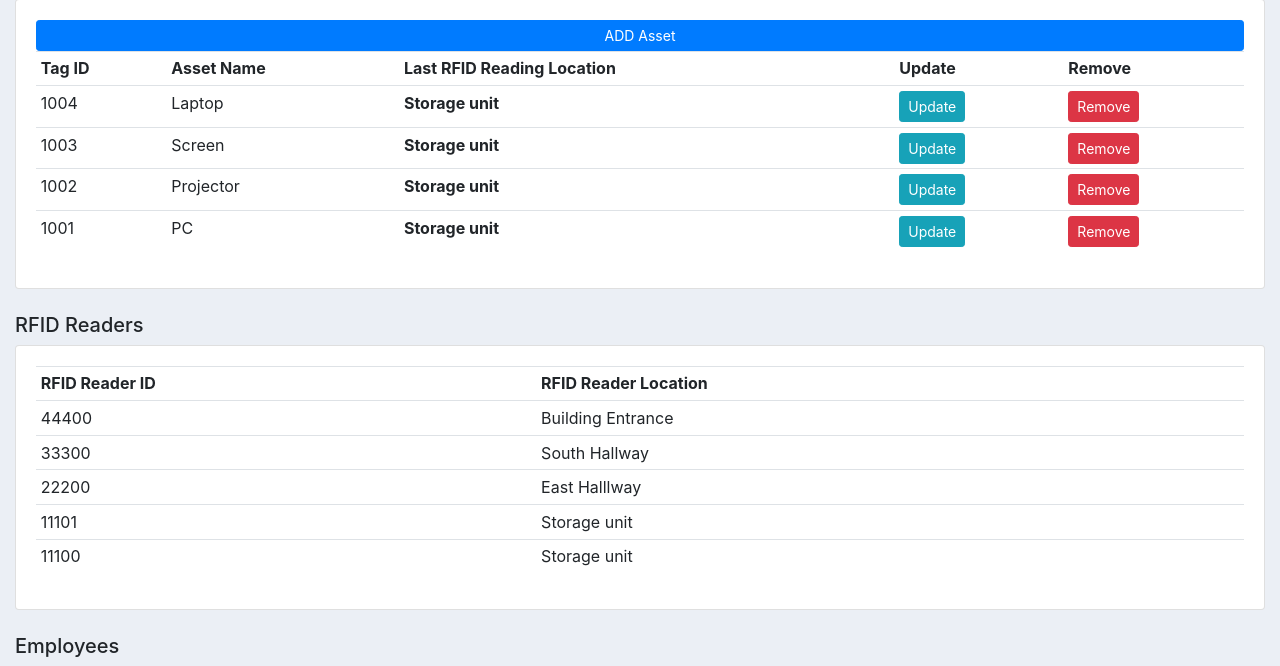
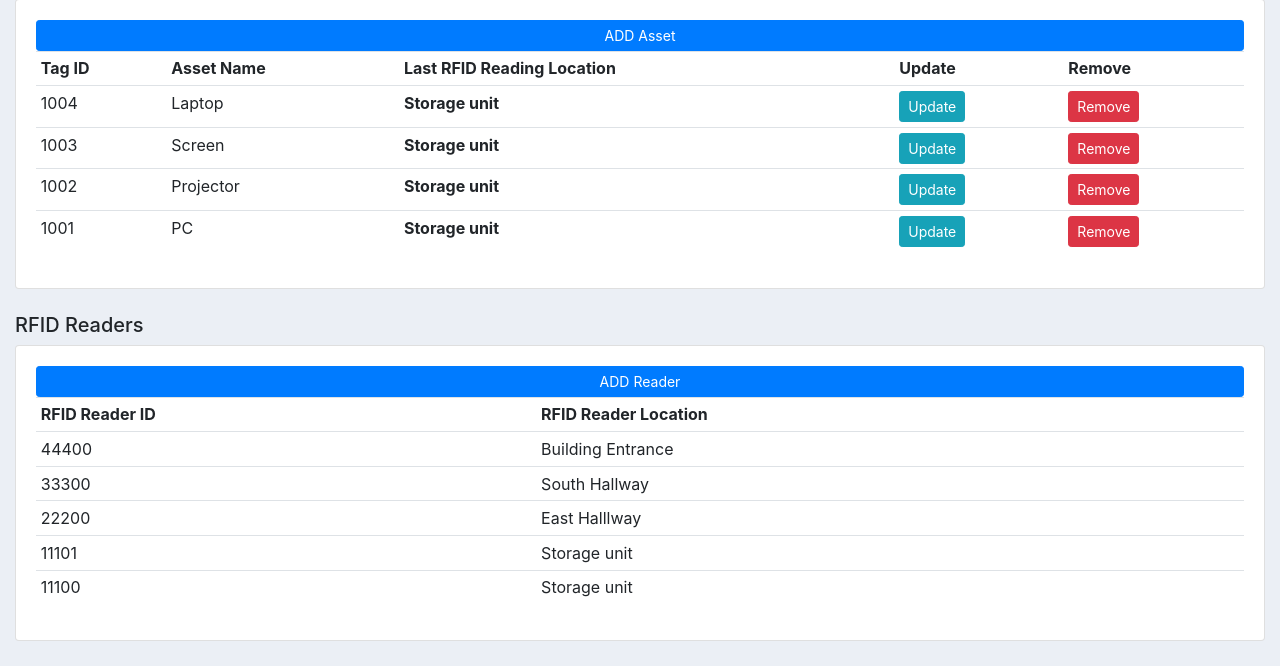
Before and after one commit to khafcb/Assets-Tracking1-main, a Django app: page /subscriber/1/ in a window 1280 px wide. Shown: the part 680-1346 px from the top of the page. Run offline with Django 3.2, Linux system fonts and the light colour scheme; a user stored in the database is signed in; data comes from the database, SQL or seed files in the repository; data that the repository does not hold is empty; parts of the project's set-up code (start-up, migrations or seed data) failed here and were passed over; some libraries are stand-ins or nearby versions.

Commit message:
Update subscriber.html

```diff
--- a/assetstracking/templates/assetstracking/subscriber.html
+++ b/assetstracking/templates/assetstracking/subscriber.html
@@ -124,6 +124,7 @@
 	<div class="col-md">
 		<h5>RFID Readers</h5>
 		<div class="card card-body">
+			<a class="btn btn-primary  btn-sm btn-block" href="{% url 'createReader' user.employee.subscriber_id.subscriber_id %}">ADD Reader</a>
 			<table class="table table-sm">
 				<tr>
 					<th>RFID Reader ID</th>
```
